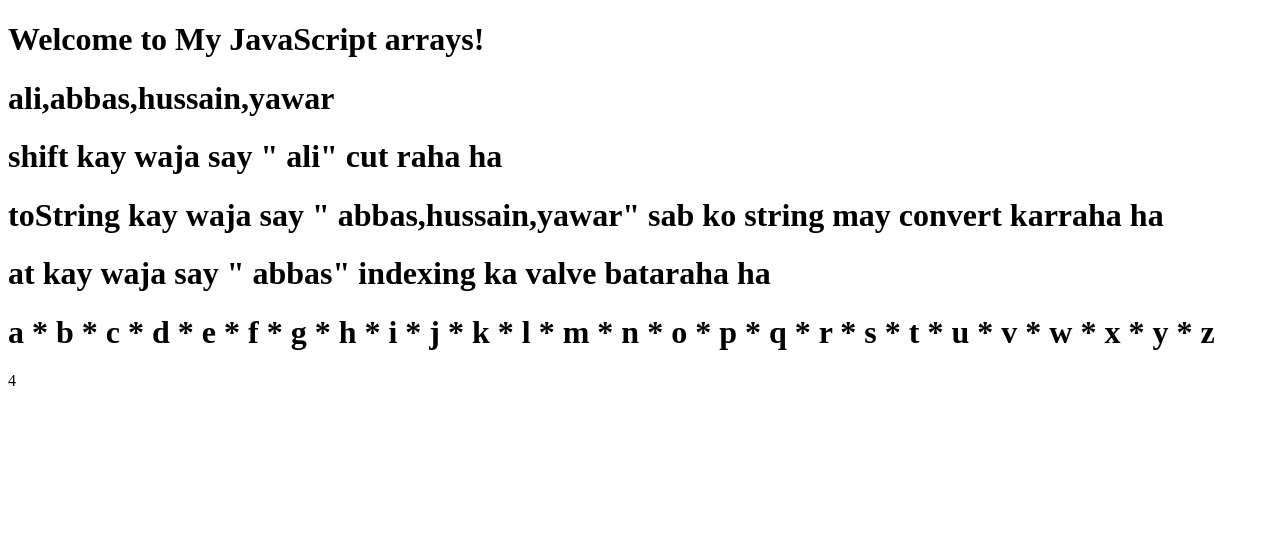
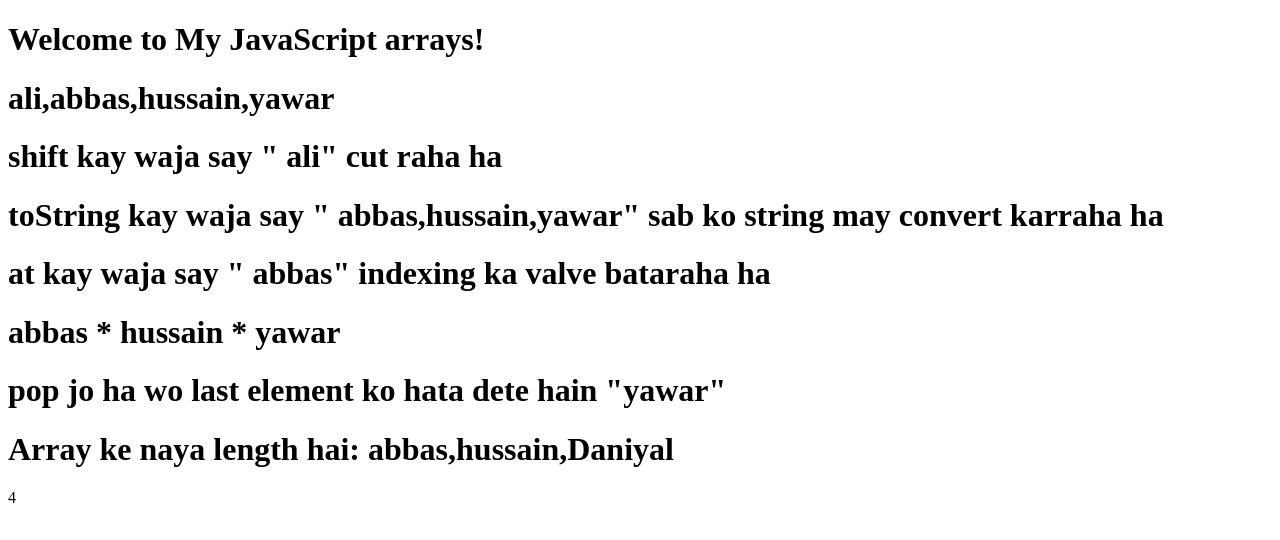
Before and after one commit to Daniyalo72/jsCourse, a plain HTML site: page Basic Array Methods/index.html in a window 1280 px wide. Drawn offline with Linux system fonts and the light colour scheme.

Commit message:
basic methods of array

```diff
--- a/Basic Array Methods/index.html
+++ b/Basic Array Methods/index.html
@@ -12,6 +12,8 @@
      <h1 id="toString"></h1>
      <h1 id="at"></h1>
      <h1 id="jion"></h1>
+     <h1 id="pop"></h1>
+     <h1 id="push"></h1>
      <p id="length"></p>
 
     <!-- <button onclick="myFunction()">Try it</button> -->
--- a/Basic Array Methods/script.js
+++ b/Basic Array Methods/script.js
@@ -29,7 +29,18 @@
 
 //  4. Array join()
 // Kya Hai?: Ye method array ke sare elements ko ek string mein mila deta hai, aur aap decide kar sakte hain ke unke beech kis cheez ka separator ho.
-let array1 = ["a", "b", "c", "d", "e","f","g","h","i","j","k","l","m","n","o","p","q","r","s","t","u","v","w","x","y","z"]
-// let array2 = [1,2,3,4,5,6,7,8,9,10,11,12,13,14,15,16,17,18,19,20,21,22,23,24,25,26];
-let array3 = array1.join(" * ");
+let array3 = array.join(" * ");
 document.getElementById("jion").innerHTML = array3;
+
+
+// 5. Array pop()
+// Kya hai?: Is se array ke aakhri element ko hata dete hain, aur usko return karte hain.
+let  pop = array.pop() //[1,2,3,4,5,6,7,8,9,10,11,12,13,14,15,16,17,18,19,20,21,22,23,24,25,26];
+document.getElementById("pop").innerHTML = ` pop jo ha wo last element ko hata dete hain "${pop}"`;
+
+
+// 6. Array push()
+// Kya hai?: Is se aap array ke aakhri mein ek ya zyada elements daal sakte hain.
+let push = array.push("Daniyal");
+let a = document.getElementById("push").innerHTML = `Array ke naya length hai: ${array}`;
+console.log(a);
```
